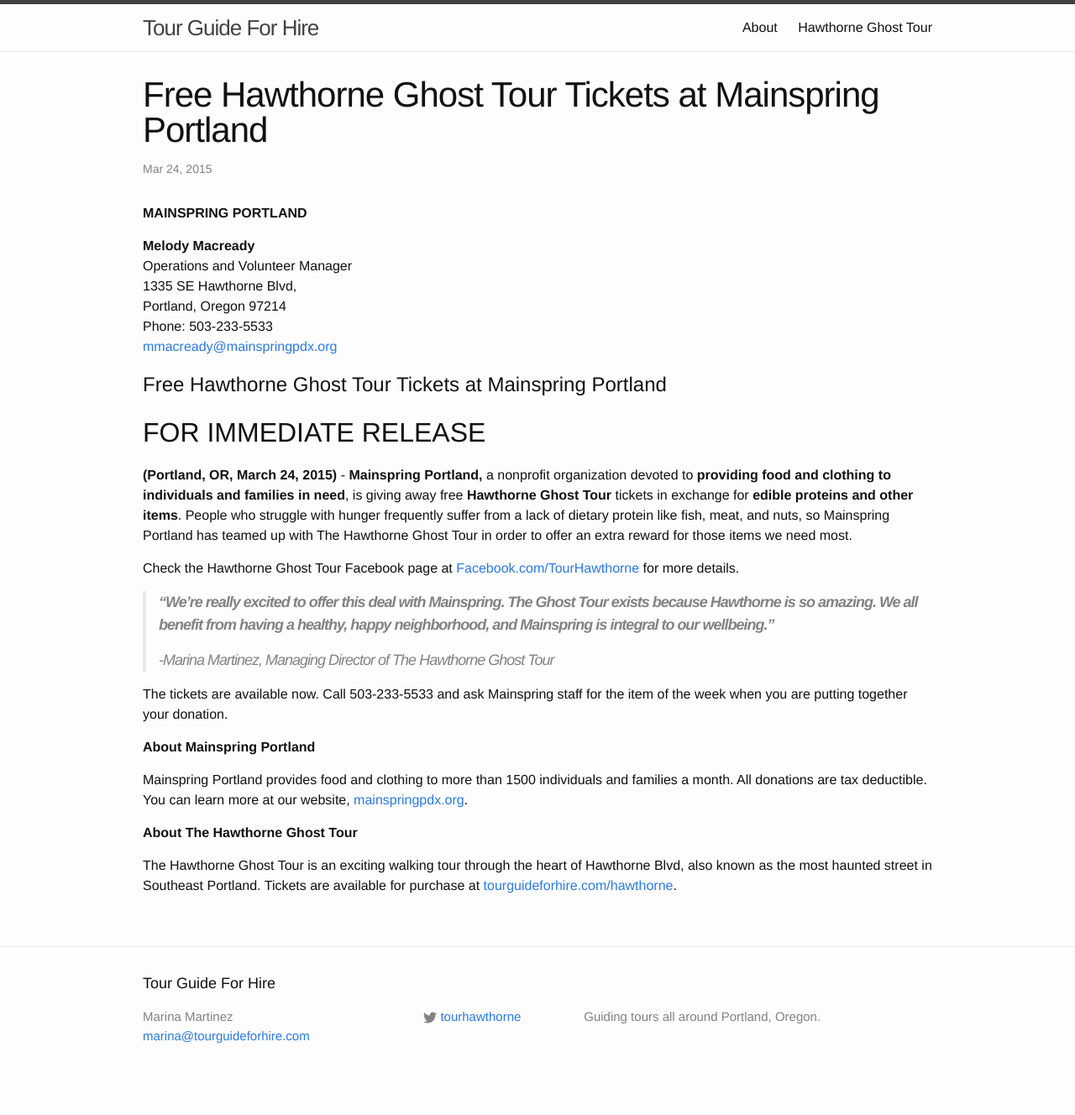
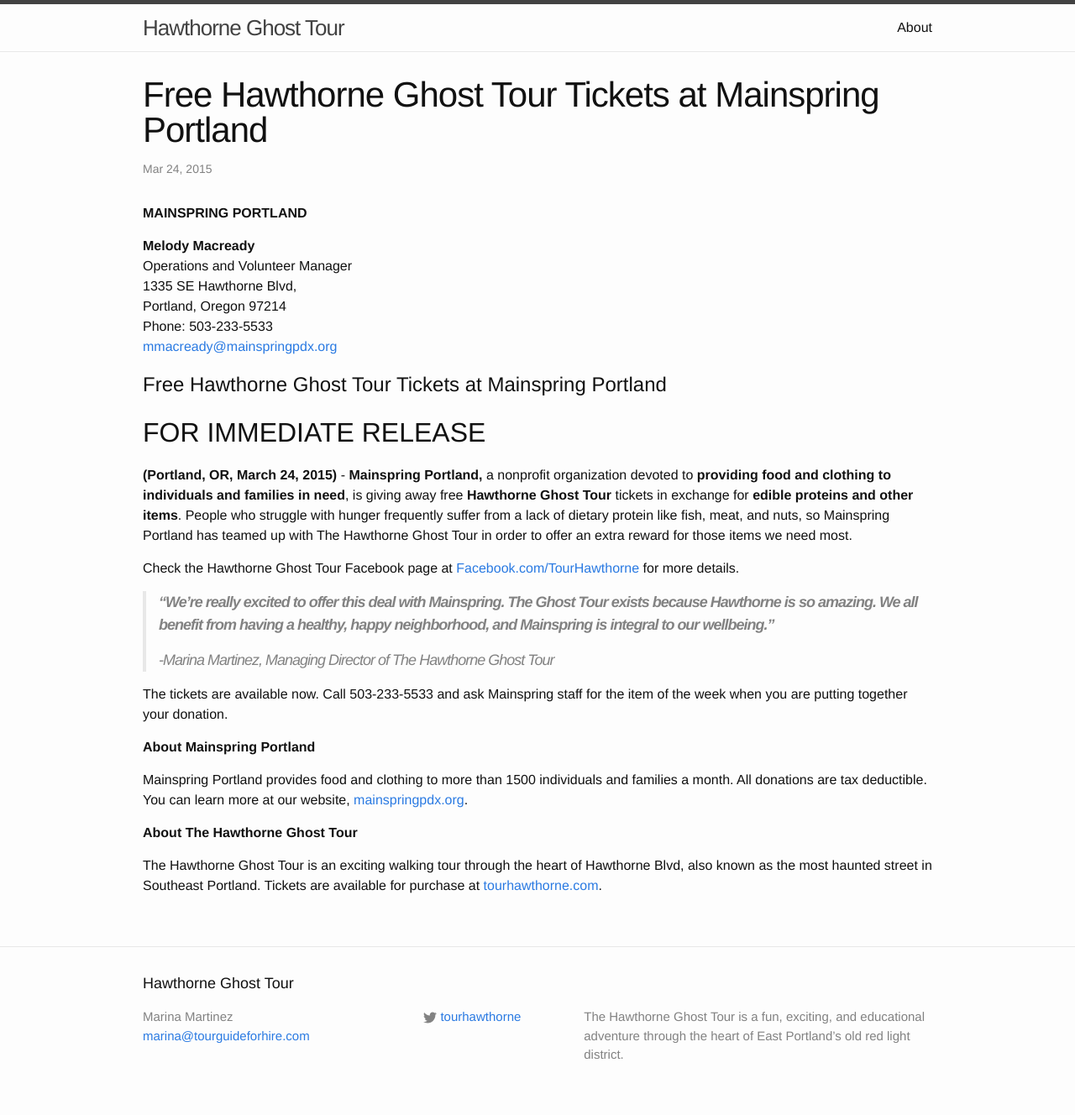
Before and after one commit to alwaysblank/tourhawthorne, a Jekyll site: the page built from _posts/2015-03-24-mainspring.md, in a window 1280 px wide. Shown: the whole page at 84% size. Built offline with Jekyll 4.4.1, drawn with Linux system fonts in a browser that asks for light colours; before the commit the page ends 1305 px from its top, so only the background shows below that.

Commit message:
updated for use on tourhawthorne.com

```diff
--- a/_config.yml
+++ b/_config.yml
@@ -1,11 +1,11 @@
 # Site settings
-title: Tour Guide For Hire
+title: Hawthorne Ghost Tour
 email: marina@tourguideforhire.com
 myname: Marina Martinez
 description: > # this means to ignore newlines until "baseurl:"
-  Guiding tours all around Portland, Oregon.
+  The Hawthorne Ghost Tour is a fun, exciting, and educational adventure through the heart of East Portland’s old red light district.
 baseurl: "" # the subpath of your site, e.g. /blog/
-url: "http://www.tourguideforhire.com/" # the base hostname & protocol for your site
+url: "http://www.tourhawthorne.com/" # the base hostname & protocol for your site
 twitter_username: tourhawthorne
 
 # Outputting
@@ -13,11 +13,11 @@
 
 # Build settings
 markdown: kramdown
-ftp_host: 'tourguideforhire.com'
+ftp_host: 'marinarosemartinez.com'
 ftp_dir: '/'
 ftp_passive: false
 
 # optional
 ftp_port: 21                  # default 21
-ftp_username: 'tourguideforhire@marinarosemartinez.com'     # default read from stdin
-ftp_password: 'wu[-}TCGr]=A' # default read from stdin
+ftp_username: 'tourhawthorne@marinarosemartinez.com'     # default read from stdin
+ftp_password: '.g.vdFx[m2v}' # default read from stdin
--- a/_includes/header.html
+++ b/_includes/header.html
@@ -15,7 +15,7 @@
 
       <div class="trigger">
         {% for page in site.pages %}
-          {% if page.title %}
+          {% if page.title == 'About' %}
           <a class="page-link" href="{{ page.url | prepend: site.baseurl }}">{{ page.title }}</a>
           {% endif %}
         {% endfor %}
--- a/_posts/2015-03-24-mainspring.md
+++ b/_posts/2015-03-24-mainspring.md
@@ -54,4 +54,4 @@
 The Hawthorne Ghost Tour is an exciting walking tour through the heart
 of Hawthorne Blvd, also known as the most haunted street in Southeast
 Portland. Tickets are available for purchase at
-[tourguideforhire.com/hawthorne](http://www.tourguideforhire.com/hawthorne).
+[tourhawthorne.com](http://www.tourhawthorne.com).
--- a/about.md
+++ b/about.md
@@ -4,6 +4,6 @@
 permalink: /about/
 ---
 
-Founded by [Marina Martinez](http://marinaforhire.com) in 2014, Tour Guide For Hire looks to provide fun, exciting tours for everyone.
+Founded by [Marina Martinez](http://marinaforhire.com) in 2014, {{ site.title }} looks to provide fun, exciting tours for everyone.
 
 Marina has extensive experience leading popular tours, and looks forward to helping visitors and locals discover something exciting!
```
Also changed, not shown: other parts of _posts/2015-03-24-mainspring.md (+1 -1 lines), index.md (added, +21 -0 lines), 1 other file.
